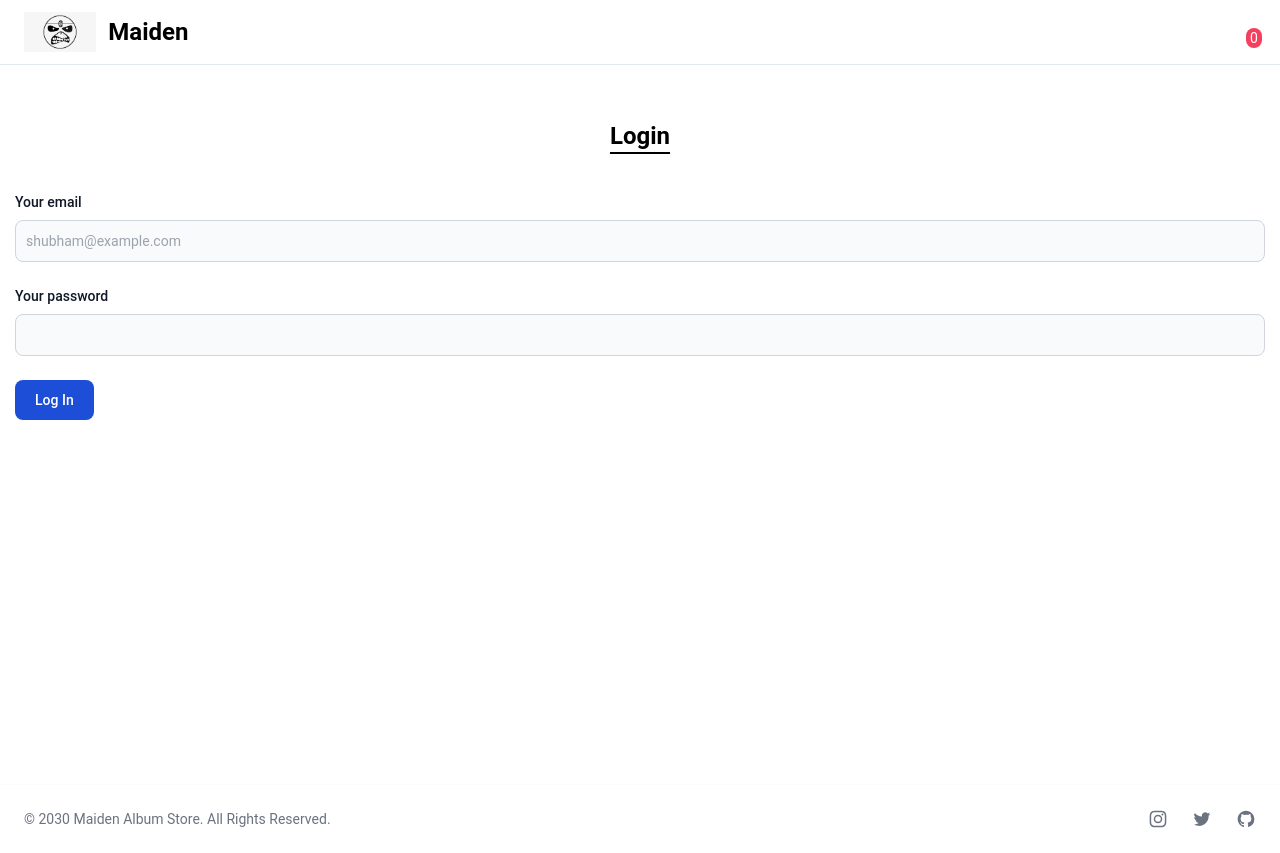
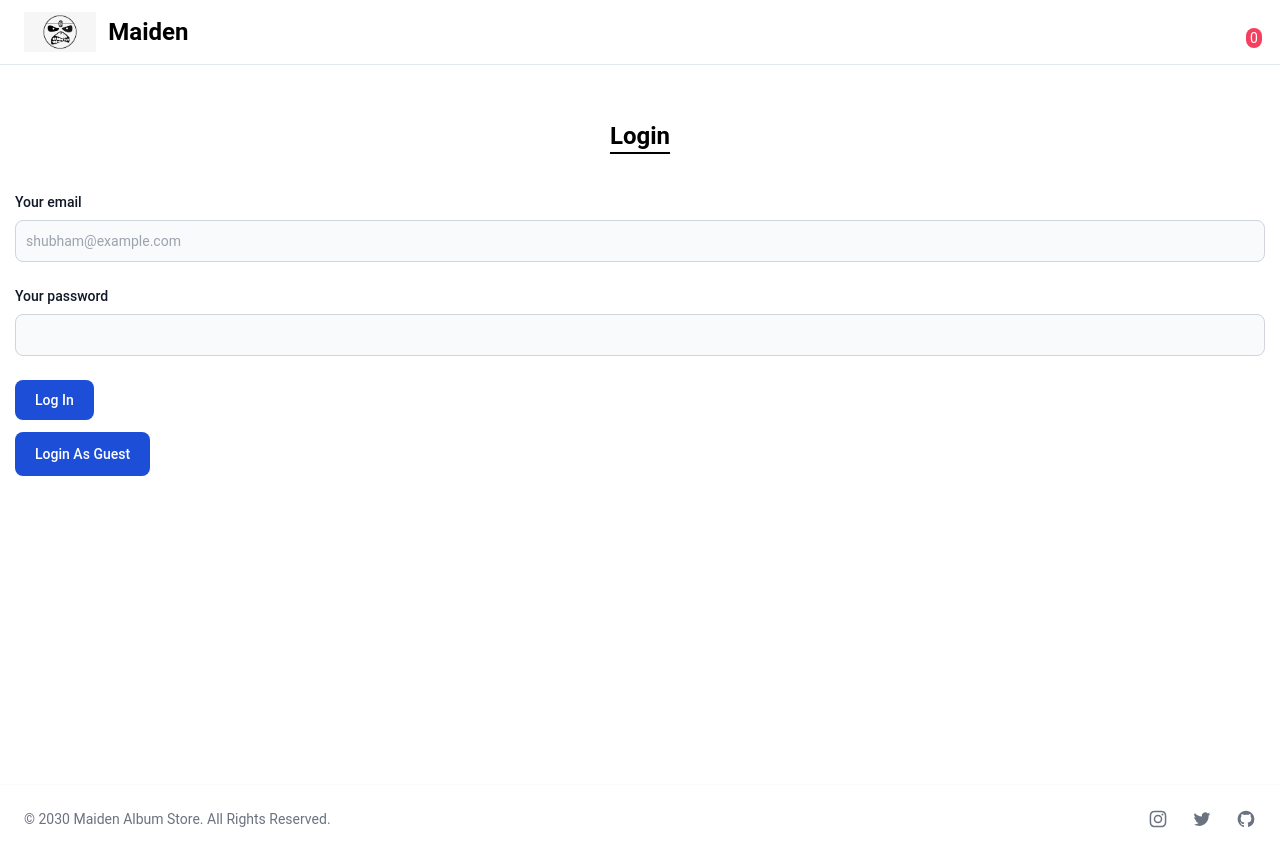
Before and after one commit to mohamed-mahdy-bakerysoft/maidenalbumstore, a React (Create React App) app: page /login in a window 1280 px wide. Built offline with nearby package versions, Linux system fonts and the light colour scheme.

Commit message:
Added Guest Login capabilities

```diff
--- a/data/dbAlbums.json
+++ b/data/dbAlbums.json
@@ -244,6 +244,12 @@
       "password": "$2a$10$aJRSdit.jz0u8OnPcKV9hO13C.mcWDuvDzIMUuQsW53VC6vbClU7e",
       "name": "Kevin Neibarger",
       "id": 1
+    },
+    {
+      "email": "maidenGuest@example.com",
+      "password": "$2a$10$PyX.usE6ipEmiJbtz70wKOGGlc22hcrGuY8ELkkcDOcH3lHlWgOuW",
+      "name": "Maiden Guest",
+      "id": 2
     }
   ]
 }
--- a/src/pages/Login.js
+++ b/src/pages/Login.js
@@ -22,7 +22,23 @@
         } catch (error) {
             toast.error(error.message, {closeButton: true, position: "bottom-center"});
         }
+    }
 
+    async function handleLoginAsGuest() {
+        email.current.value="maidenGuest@example.com";
+        password.current.value="maidenRULZ";
+
+        try {
+            const authDetail  = {
+                email: email.current.value,
+                password: password.current.value
+            }
+
+            const data = await login(authDetail);
+            data.accessToken ? navigate("/products") : toast.error(data);
+        } catch (error) {
+            toast.error(error.message, {closeButton: true, position: "bottom-center"});
+        }
     }
 
     return (
@@ -41,7 +57,7 @@
                 </div>
                 <button type="submit" className="text-white bg-blue-700 hover:bg-blue-800 focus:ring-4 focus:outline-none focus:ring-blue-300 font-medium rounded-lg text-sm w-full sm:w-auto px-5 py-2.5 text-center dark:bg-blue-600 dark:hover:bg-blue-700 dark:focus:ring-blue-800">Log In</button>
             </form>
-            {/* <button className="mt-3 cursor-pointer text-white bg-blue-700 hover:bg-blue-800 focus:ring-4 focus:outline-none focus:ring-blue-300 font-medium rounded-lg text-sm w-full sm:w-auto px-5 py-3 text-center dark:bg-blue-600 dark:hover:bg-blue-700 dark:focus:ring-blue-800">Login As Guest</button> */}
+            <button onClick={handleLoginAsGuest} className="mt-3 cursor-pointer text-white bg-blue-700 hover:bg-blue-800 focus:ring-4 focus:outline-none focus:ring-blue-300 font-medium rounded-lg text-sm w-full sm:w-auto px-5 py-3 text-center dark:bg-blue-600 dark:hover:bg-blue-700 dark:focus:ring-blue-800">Login As Guest</button>
         </main>
     )
 }
```
